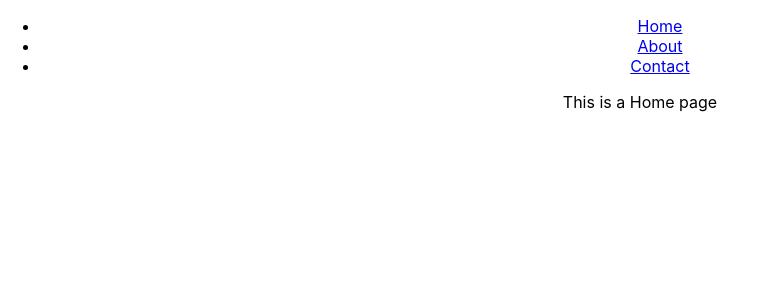
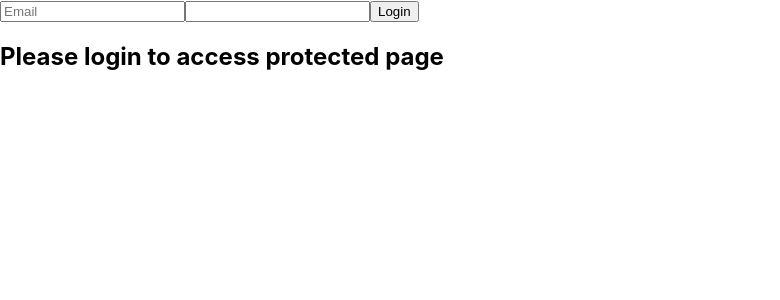
Before and after one commit to codebysachin/sky-react-practise, a React (Create React App) app: page / in a window 1280 px wide. Shown: the top 300 px of the page, without its empty margins (0-780 px from the left). Built offline with nearby package versions, Linux system fonts and the light colour scheme.

Commit message:
contextAPI

```diff
--- a/src/App.js
+++ b/src/App.js
@@ -1,11 +1,14 @@
 import "./App.css";
-import Dashboard from './components/multiPage/Dashboard';
+import { AuthProvider } from "./components/authentication/AuthContext";
+import LoginForm from "./components/authentication/LoginForm";
+import ProtectedPage from "./components/authentication/ProtectedPage";
 
 function App() {
   return (
-    <div className="App">
-      <Dashboard/>
-    </div>
+    <AuthProvider>
+      <LoginForm />
+      <ProtectedPage />
+    </AuthProvider>
   );
 }
 
--- /dev/null
+++ b/src/components/authentication/AuthContext.js
@@ -0,0 +1,27 @@
+import React, { createContext, useState } from 'react';
+
+export const AuthContext = createContext();
+
+
+export const AuthProvider = ({ children }) => {
+
+    const [authenticated, setAuthenticated] = useState(false);
+
+    const login = (email, password) => {
+        if(email === 'admin@sky.com' && password === 'password') {
+            setAuthenticated(true);
+        } else {
+            setAuthenticated(false);
+        }
+    };
+
+    const logout = () => {
+        setAuthenticated(false);
+    }
+
+    return (
+        <AuthContext.Provider value={{authenticated, login, logout}}>
+            {children}
+        </AuthContext.Provider>
+    );
+};
--- /dev/null
+++ b/src/components/authentication/LoginForm.js
@@ -0,0 +1,31 @@
+import React, { useContext, useState } from "react";
+import { AuthContext } from "./AuthContext";
+
+const LoginForm = () => {
+  const { login } = useContext(AuthContext);
+  const [email, setEmail] = useState("");
+  const [password, setPassword] = useState("");
+
+  const handleLogin = (e) => {
+    e.preventDefault();
+    login(email, password);
+  };
+  return (
+    <form onSubmit={handleLogin}>
+      <input
+        type="email"
+        placeholder="Email"
+        value={email}
+        onChange={(e) => setEmail(e.target.value)}
+      />
+      <input
+        type="password"
+        value={password}
+        onChange={(e) => setPassword(e.target.value)}
+      />
+      <button type="submit">Login</button>
+    </form>
+  );
+};
+
+export default LoginForm;
--- /dev/null
+++ b/src/components/authentication/ProtectedPage.js
@@ -0,0 +1,17 @@
+import React, { useContext } from 'react'
+import { AuthContext } from './AuthContext'
+
+const ProtectedPage = () => {
+    const { authenticated } = useContext(AuthContext);
+  return (
+    <div>
+        {authenticated ? (
+            <h2>Welcome to the protected page!</h2>
+        ):(
+            <h2>Please login to access protected page</h2>
+        )}
+    </div>
+  )
+}
+
+export default ProtectedPage
```
